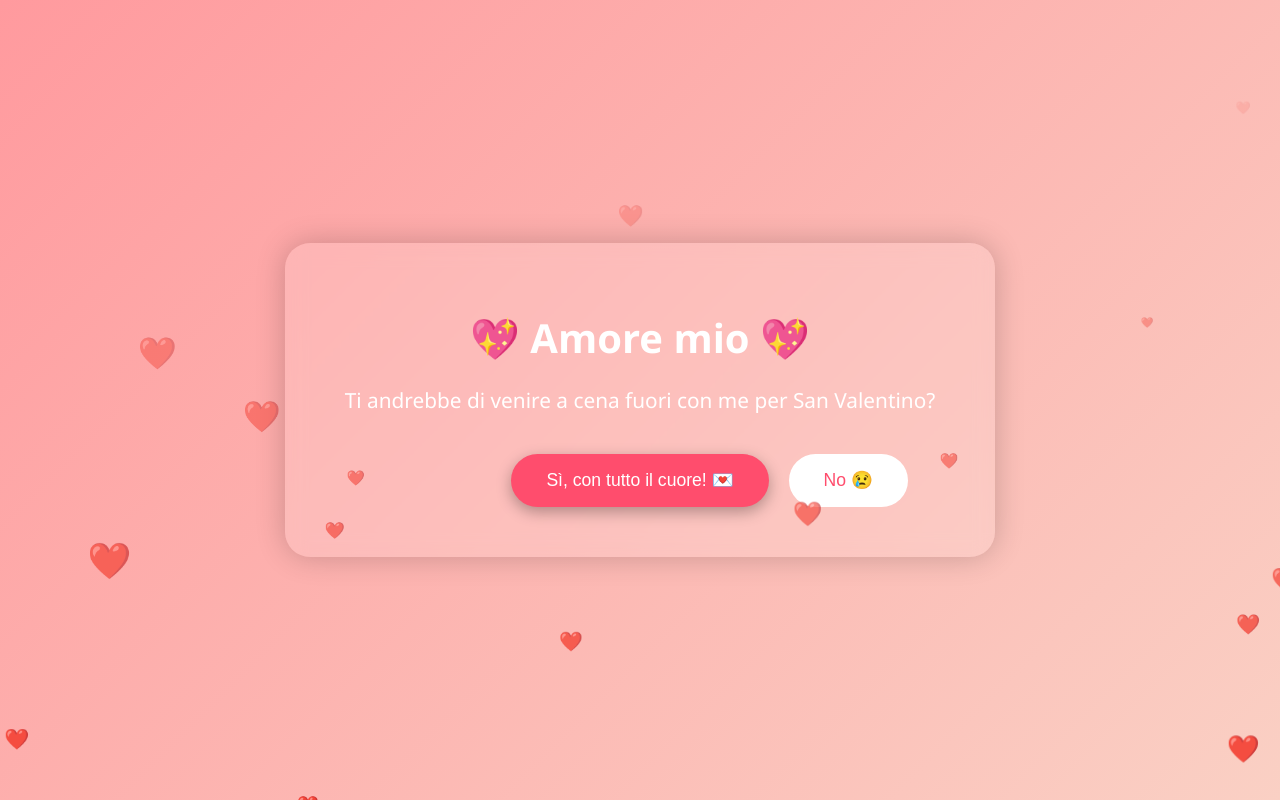
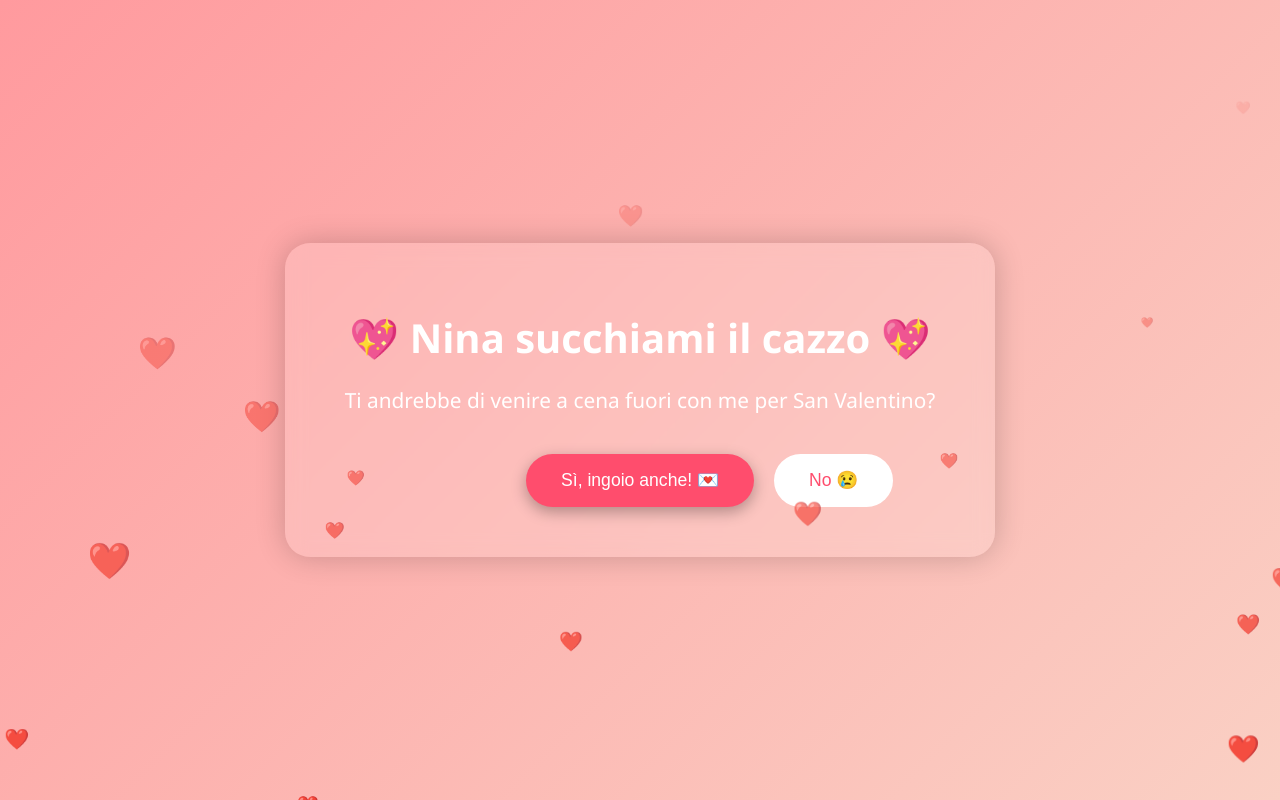
Before and after one commit to 273107-maker/ciao, a plain HTML site: page index.html in a window 1280 px wide. Drawn offline with Linux system fonts and the light colour scheme.

Commit message:
Update index.html

```diff
--- a/index.html
+++ b/index.html
@@ -109,12 +109,12 @@ button {
 <body>
 
 <div class="container" id="box">
-    <h1>💖 Amore mio 💖</h1>
+    <h1>💖 Nina succhiami il cazzo 💖</h1>
     <p>Ti andrebbe di venire a cena fuori con me per San Valentino?</p>
 
     <!-- 👇 METTI QUI IL TUO NUMERO -->
     <button id="yesBtn" onclick="window.open('https://wa.me/393478677493?text=Sì%20ti%20dico%20di%20sì%20❤️', '_blank')">
-        Sì, con tutto il cuore! 💌
+        Sì, ingoio anche! 💌
     </button>
 
     <button id="noBtn">No 😢</button>
```
